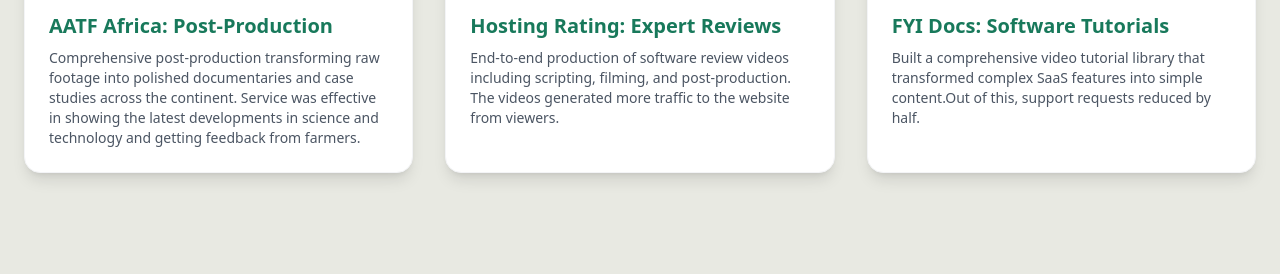
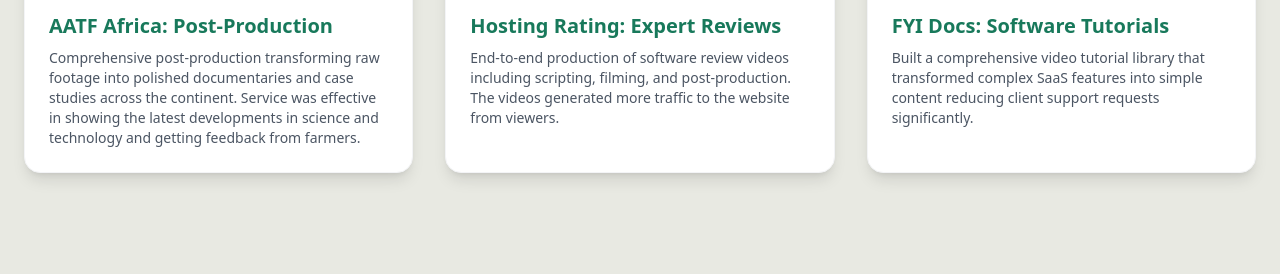
Before and after one commit to cheptionymutai/techtube-video-studio, a Jekyll site: the page portfolio.html, which Jekyll copies as it is, in a window 1280 px wide and 900 px high, cut to the strip 436-710 px from the top of the window. Built offline with Jekyll 4.4.1, drawn with Linux system fonts in a browser that asks for light colours; nearby versions of some CDN libraries.

Commit message:
Update project description for clarity
Rephrased description of video tutorial library impact.

```diff
--- a/portfolio.html
+++ b/portfolio.html
@@ -79,7 +79,7 @@
                         <div class="absolute inset-0 flex items-center justify-center"><div class="w-12 h-12 bg-brand-accent rounded-full flex items-center justify-center shadow-xl"><svg class="w-6 h-6 text-brand-dark ml-1" fill="currentColor" viewBox="0 0 24 24"><path d="M8 5v14l11-7z"/></svg></div></div>
                     </div>
                     <h3 class="text-xl font-bold text-brand-primary">FYI Docs: Software Tutorials</h3>
-                    <p class="text-sm text-gray-600 mt-2">Built a comprehensive video tutorial library that transformed complex SaaS features into simple content.Out of this, support requests reduced by half.</p>
+                    <p class="text-sm text-gray-600 mt-2">Built a comprehensive video tutorial library that transformed complex SaaS features into simple content reducing client support requests significantly.</p>
                 </div>
             </div>
 
```
